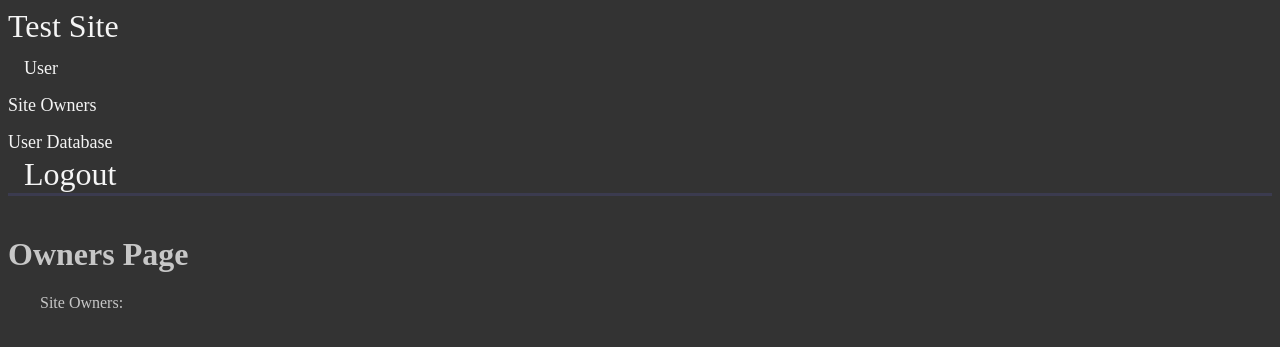
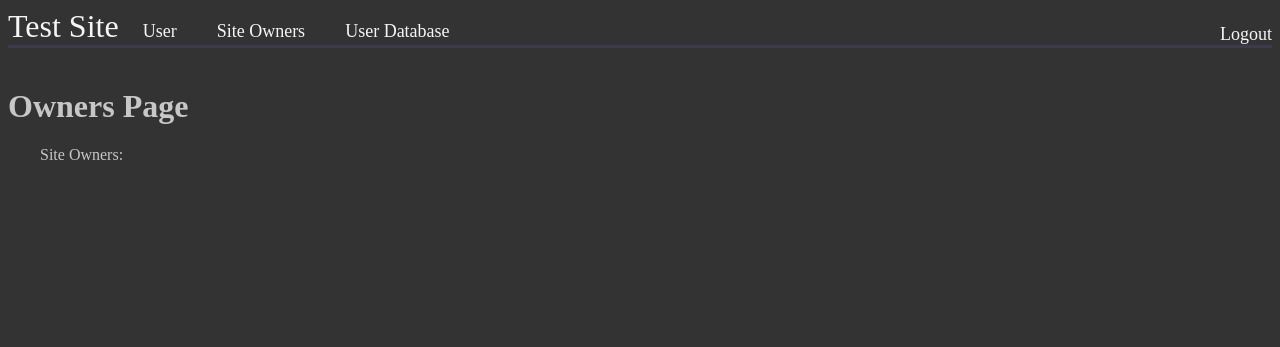
Before and after one commit to jacneeley/flask-repos, a Flask app: template simple-html-template/templates/index.html in a window 1280 px wide. Shown: the top 347 px of the page. Run offline with Flask 3, Linux system fonts and the light colour scheme; the template is opened without the code that fills it, so the values that code supplies are empty.

Commit message:
updated templates to match css file

```diff
--- a/simple-html-template/templates/base.html
+++ b/simple-html-template/templates/base.html
@@ -9,12 +9,12 @@
   </head>
   <body>
     <nav>
-      <a href="/">Test Site</a>
-      <ul class="nav-items">
+      <ul class="nav-items"></ul>
+        <a href="/">Test Site</a>
         <li class="navbar-item"><a class="nav-links"href="/user">User</a></li>
-        <li class="nav-bar-item"><a class="nav-links" href="/owners">Site Owners</a></li>
-        <li class="nav-bar-item"><a class="nav-links" href="/userdb">User Database</a></li>
-        <li class="navbar-item" style="text-align: right;"><a class="nav-items" href="/logout">Logout</a></li>
+        <li class="navbar-item"><a class="nav-links" href="/owners">Site Owners</a></li>
+        <li class="navbar-item"><a class="nav-links" href="/userdb">User Database</a></li>
+        <li class="navbar-item"><a class="nav-links" style="float:right; margin-top:1rem;" href="/logout">Logout</a></li>
       </ul>
     </nav>
     <h1>{% block page %}{% endblock %}</h1>
--- a/simple-html-template/templates/index.html
+++ b/simple-html-template/templates/index.html
@@ -7,7 +7,7 @@
       {% if i == "Admin" %}
         {{continue}}
       {% else %}
-      <ul>{{i}}</ul>
+      <ul style="margin-left: 4rem;">{{i}}</ul>
       {% endif %}
     {% endfor %}
   </div>
```
